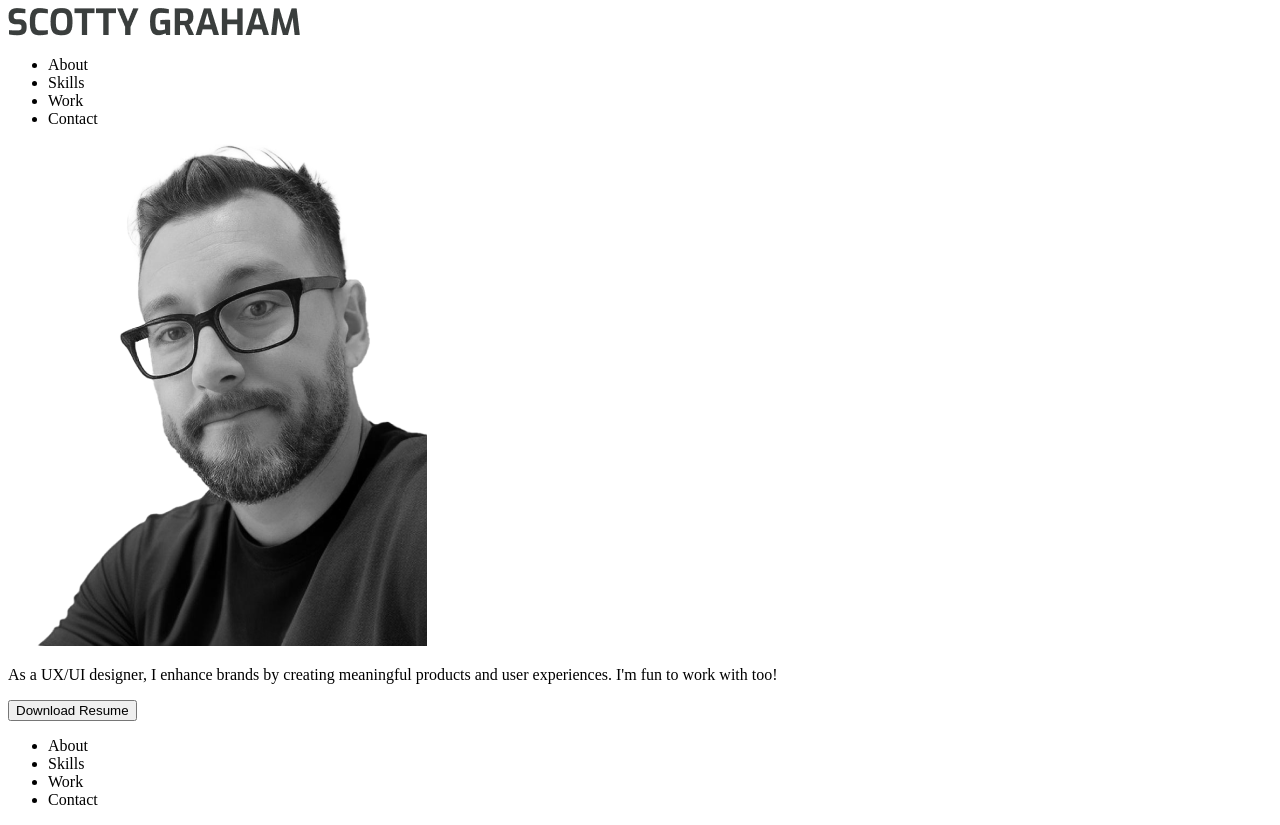
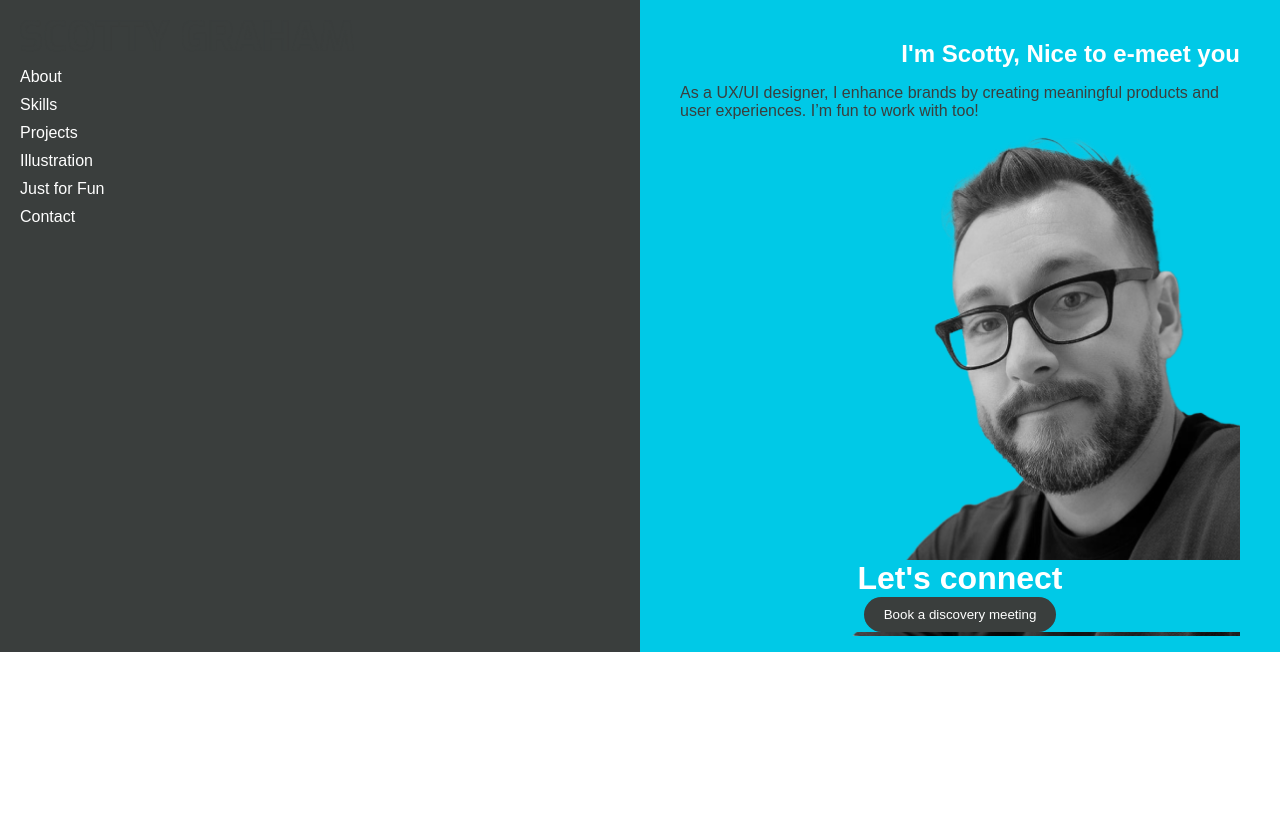
Before and after one commit to goodforscotty/UX_UI_HW_17, a plain HTML site: page index.html in a window 1280 px wide. After the commit the page ends 800 px from the top, so only its background shows below. Drawn offline with Linux system fonts and the light colour scheme.

Commit message:
Columns added

```diff
--- a/CSS/style.css
+++ b/CSS/style.css
@@ -1,41 +1,78 @@
-.inline-block {
-    display: inline-block;
-    vertical-align: top;
-
+body {
+    margin: 0;
+    padding: 0;
+    font-family: Arial, sans-serif;
 }
 
-.logo {
-    width: 23%;
-    padding: 1%;
+.container {
+    display: flex;
+    background-color: #3a3e3d;
+}
+
+.column {
+    flex: 1;
+    padding: 20px;
+    color: white;
+}
+
+.column-one {
+    background-color: #3a3e3d;
+    display: flex;
+    flex-direction: column;
+}
+
+.logo-container {
+    align-self: flex-start;
+}
+
+.navigation-list {
+    list-style: none;
+    padding: 0;
+}
+
+.navigation-list li {
+    margin-bottom: 10px;
+}
+
+.column-two {
+    background-color: #00c9e7;
+    padding: 20px;
+    display: flex;
+    flex-direction: column;
+}
+
+.hero-section {
+    background-color: #00c9e7;
+    padding: 20px;
+    display: flex;
+    flex-direction: column;
+    align-items: flex-end;
+    height: 500px;
+}
+
+h1 {
+    color: white;
+    margin: 0;
+}
+
+p {
+    color: #3a3e3d;
+}
+
+img {
+    align-self: flex-end;
+    height: 100%;
+}
+
+footer {
+    background-color: #00c9e7;
     text-align: center;
 }
 
-nav {
-    width: 73%;
-    padding: 1%;
+button {
+    background-color: #3a3e3d;
+    color: white;
+    border: none;
+    padding: 10px 20px;
+    border-radius: 25px;
 }
-
-ul {
-    width: 50%;
-    margin-left: auto;
-}
-.heroImg {
-    height: 600px;
-    padding: 25px;
-
-}
-.content {
-    width: 500px;
-    margin: 0 auto;
-}
-footer {
-    background-color: #373738;
-
-}
-footer ul {
-    display: inline-block;
-    vertical-align: top;
-}
-footer li {
-    padding: 10px;
-}
--- a/index.html
+++ b/index.html
@@ -1,44 +1,38 @@
 <!DOCTYPE html>
 <html>
-
 <head>
-    <link rel="stylesheet" href="styles.css">
-    <title></title>
-
+    <link rel="stylesheet" href="css/style.css">
+    <title>Scotty's Portfolio</title>
 </head>
-
 <body>
-    <header class="navigation">
-        <div class="inline-block logo">
-            <img src="images/logo.png" alt="">
-            <nav class="inline-block">
-                                <ul>
-                    <li class="inline-block">About</li>
-                    <li class="inline-block">Skills</li>
-                    <li class="inline-block">Work</li>
-                    <li class="inline-block">Contact</li>
-                </ul>
-            </nav>
+    <div class="container">
+        <div class="column column-one">
+            <div class="logo-container">
+                <img src="images/logo.png" alt="Logo">
+            </div>
+            <ul class="navigation-list">
+                <li>About</li>
+                <li>Skills</li>
+                <li>Projects</li>
+                <li>Illustration</li>
+                <li>Just for Fun</li>
+                <li>Contact</li>
+            </ul>
         </div>
-    </header>
-<section class="heroImg">
-    <div class="content">
-    <img src="images/headshot.png">
-    <p>
-        As a UX/UI designer, I enhance brands by creating meaningful products and user experiences. I'm fun to work with too!
-
-    </p>
-    <button type="button">Download Resume</button>
-</div>
-</section>
-<footer>
-    <ul>
-        <li>About</li>
-        <li>Skills</li>
-        <li>Work</li>
-        <li>Contact</li>
-    </ul>
-</footer>
+        <div class="column column-two">
+            <section class="hero-section">
+                <h1>I'm Scotty, Nice to e-meet you</h1>
+                <p>As a UX/UI designer, I enhance brands by creating meaningful products and user experiences. I’m fun to work with too!</p>
+                <img src="images/headshot.png" alt="Headshot">
+            </section>
+            <section class="body-section">
+                <!-- Your content for the body section can go here -->
+            </section>
+            <footer>
+                <h1>Let's connect</h1>
+                <button>Book a discovery meeting</button>
+            </footer>
+        </div>
+    </div>
 </body>
-
 </html>
```
